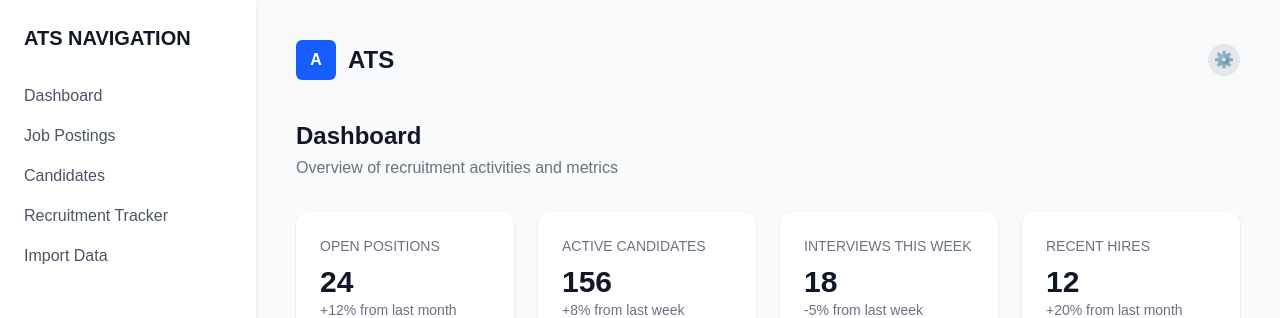
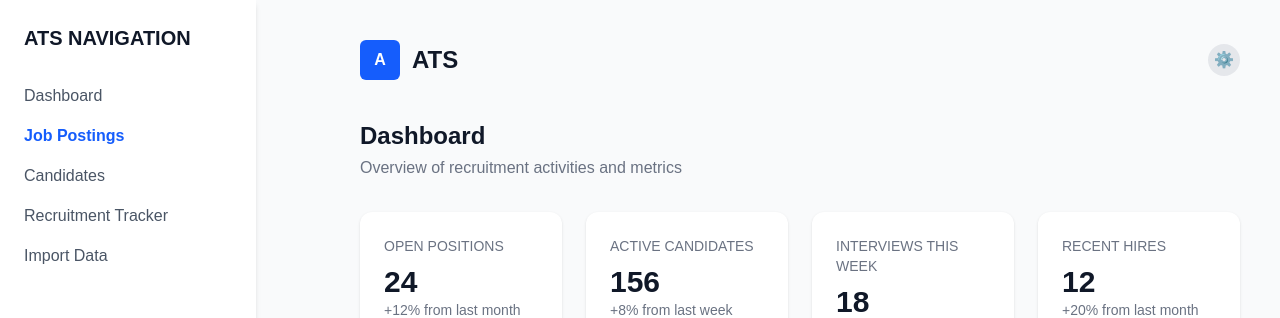
Before and after one commit to ShahdNael2005/ats, a Next.js app: page / in a window 1280 px wide. Shown: the top 318 px of the page. Built offline with nearby package versions, Linux system fonts and the light colour scheme.

Commit message:
added navbar to the home page

```diff
--- a/app/page.tsx
+++ b/app/page.tsx
@@ -1,20 +1,14 @@
 "use client";
 
 import Image from "next/image";
+import Navbar from "./components/Navbar";
 
 export default function Home() {
   return (
     <div className="min-h-screen flex bg-gray-50 text-gray-900">
-      {/* Sidebar */}
-      <aside className="w-64 bg-white shadow-md flex flex-col p-6">
-        <h2 className="text-xl font-semibold mb-8">ATS NAVIGATION</h2>
-        <nav className="flex flex-col gap-4 text-gray-600 font-medium">
-          <a href="#" className="hover:text-blue-600">Dashboard</a>
-          <a href="/jobPositions" className="hover:text-blue-600">Job Postings</a>
-          <a href="#" className="hover:text-blue-600">Candidates</a>
-          <a href="#" className="hover:text-blue-600">Recruitment Tracker</a>
-          <a href="#" className="hover:text-blue-600">Import Data</a>
-        </nav>
+      {/* Navbar */}
+      <aside>
+      <Navbar><h1></h1></Navbar>
       </aside>
 
       {/* Main Dashboard */}
```
